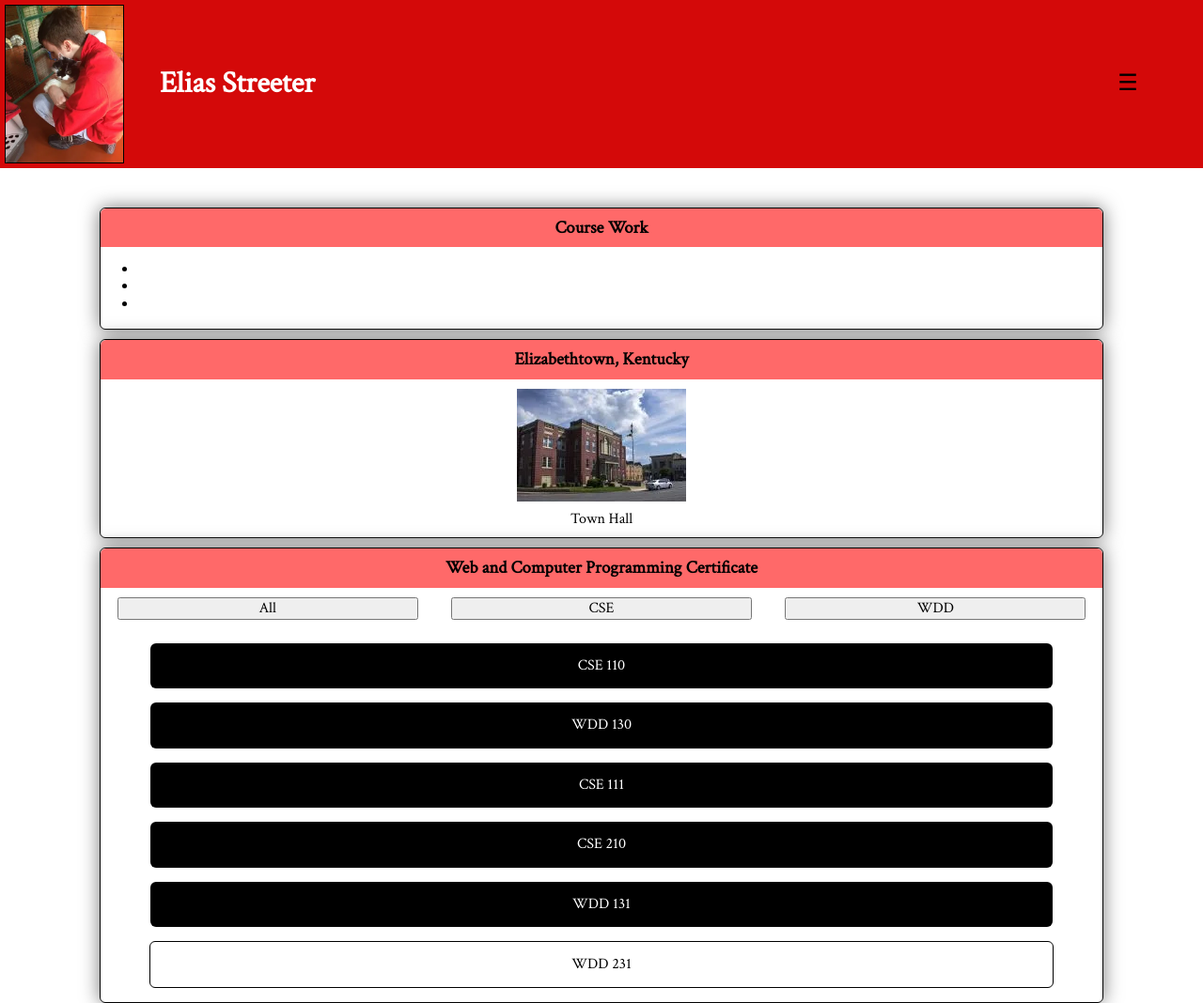
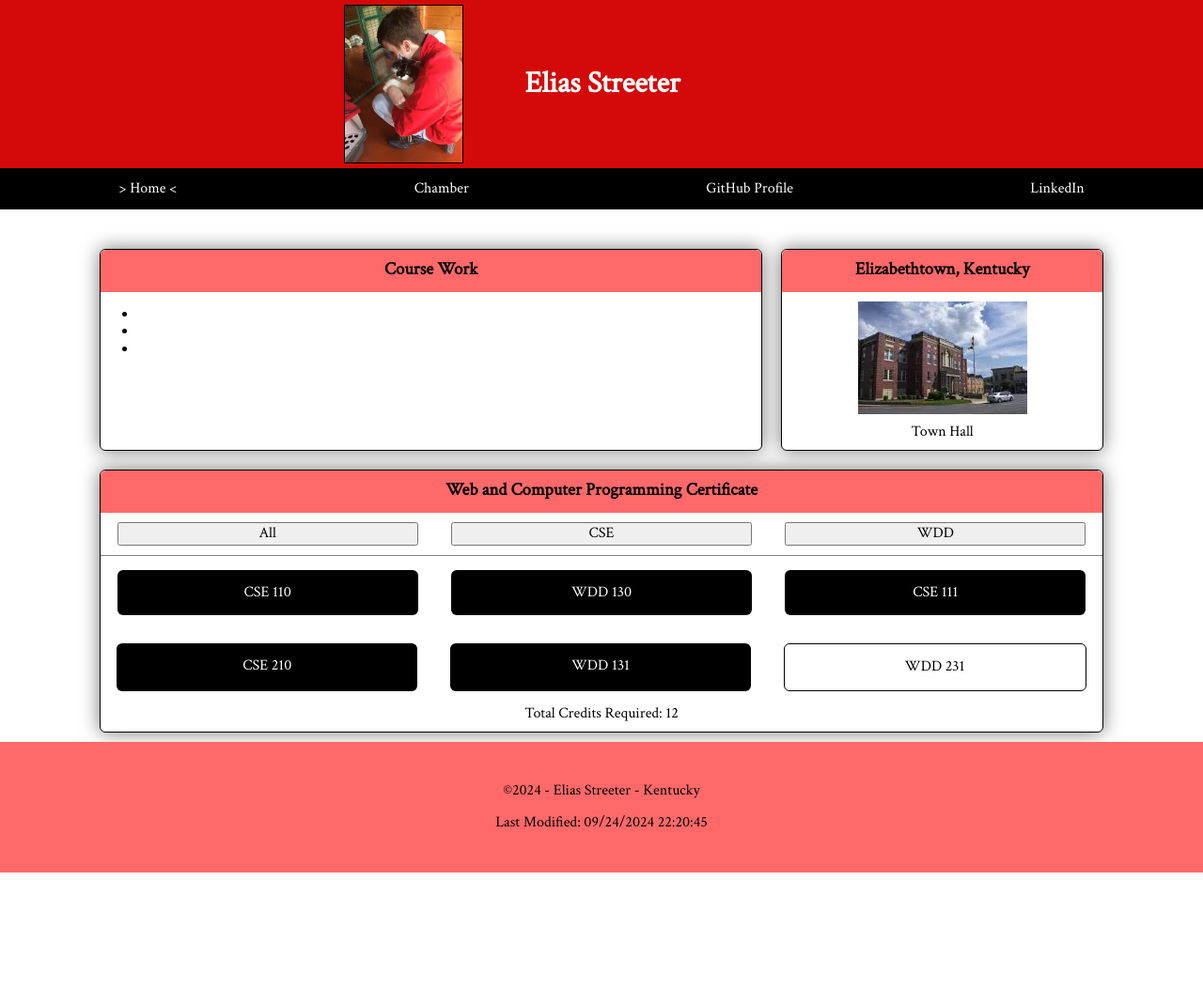
Before and after one commit to sjachvaecaesin/wdd231, a plain HTML site: page index.html in a window 1280 px wide. Shown: the top 1068 px of the page at 94% size. After the commit the page ends 929 px from the top, so only its background shows below. Drawn offline with Linux system fonts and the light colour scheme.

Commit message:
asdfasda

```diff
--- a/index.html
+++ b/index.html
@@ -15,7 +15,7 @@
     <link href="https://fonts.googleapis.com/css2?family=Crimson+Text&display=swap" rel="stylesheet">
     <link rel="stylesheet" href="styles/normalize.css">
     <link rel="stylesheet" href="styles/base.css">
-    <!-- <link rel="stylesheet" href="styles/larger.css"> -->
+    <link rel="stylesheet" href="styles/larger.css">
     <script src="scripts/getdates.js" defer></script>
     <script src="scripts/courses.js" defer></script>
 </head>
@@ -27,10 +27,10 @@
             <button id="menu" aria-label="Hamburger button"></button>
         </div>
         <nav class="navigation">
-            <a href="#" class="active">Home</a>
+            <a href="index.html" class="active">Home</a>
             <a href="#">Chamber</a>
             <a href="#">GitHub Profile</a>
-            <a href="#">LinkedIn</a>
+            <a href="https://www.linkedin.com/in/elias-s-319a56257/">LinkedIn</a>
         </nav>
     </header>
     <main>
@@ -47,7 +47,7 @@
             <img src="images/hall-small.webp" alt="Town hall">
             <p>Town Hall</p>
         </section>
-        <section class="card">
+        <section class="card" id="courses">
             <h3>Web and Computer Programming Certificate</h3>
             <div id="filters">
                 <button class="selected" id="all">All</button>
@@ -55,6 +55,7 @@
                 <button id="wdd">WDD</button>
             </div>
             <span id="certificates"></span>
+            <p>Total Credits Required: <span id="credits"></span></p>
         </section>
     </main>
     <footer>
--- a/scripts/courses.js
+++ b/scripts/courses.js
@@ -82,6 +82,8 @@ const certificates = document.querySelector('#certificates');
 const all = document.querySelector('#all');
 const cse = document.querySelector('#cse');
 const wdd = document.querySelector('#wdd');
+const credits = document.querySelector('#credits');
+const remaining = document.querySelector('#remaining');
 
 const displayCourses = (courses) => {
     courses.forEach((course) => {
@@ -155,3 +157,9 @@ wdd.addEventListener('click',  () => {
     certificates.innerHTML = '';
     displayWDD(courses)
 });
+
+function creds (total, num) {
+    return total + num;
+};
+
+credits.textContent = courses.map(course => course.credits).reduce(creds);
--- a/styles/base.css
+++ b/styles/base.css
@@ -81,6 +81,10 @@ nav a {
     padding: 5px 0;
 }
 
+nav a:hover {
+    text-decoration: underline;
+}
+
 main {
     background: white;
     align-content: center;
@@ -130,7 +134,8 @@ footer {
 #filters {
     display: flex;
     justify-content: space-around;
-    margin: 10px 0;
+    padding: 10px 0;
+    border-bottom: 1px grey solid;
 }
 
 #filters button {
--- /dev/null
+++ b/styles/larger.css
@@ -0,0 +1,50 @@
+@media (min-width: 640px) {
+    header {
+        grid-template-columns: 1fr 1fr 1fr 1fr 1fr 1fr 1fr;
+    }
+
+    header h1 {
+        grid-column: 4/8;
+    }
+
+    header img {
+        grid-column: 3/4;
+        margin: 5px 20px 5px 0;
+    }
+
+    #ham {
+        display: none;
+    }
+
+    nav {
+        grid-column: 1/8;
+    }
+
+    .navigation {
+        display: flex;
+        justify-content: space-around;
+    }
+
+    main {
+        display: grid;
+        grid-template: auto auto / 2fr 1fr;
+    }
+
+    #courses {
+        grid-column: 1/3;
+        grid-row: 2/3;
+    }
+
+    .card {
+        grid-template-rows: 45px auto;
+    }
+
+    #certificates {
+        display: flex;
+        flex-wrap: wrap;
+    }
+
+    #certificates div {
+        width: 30%;
+    }
+}
```
